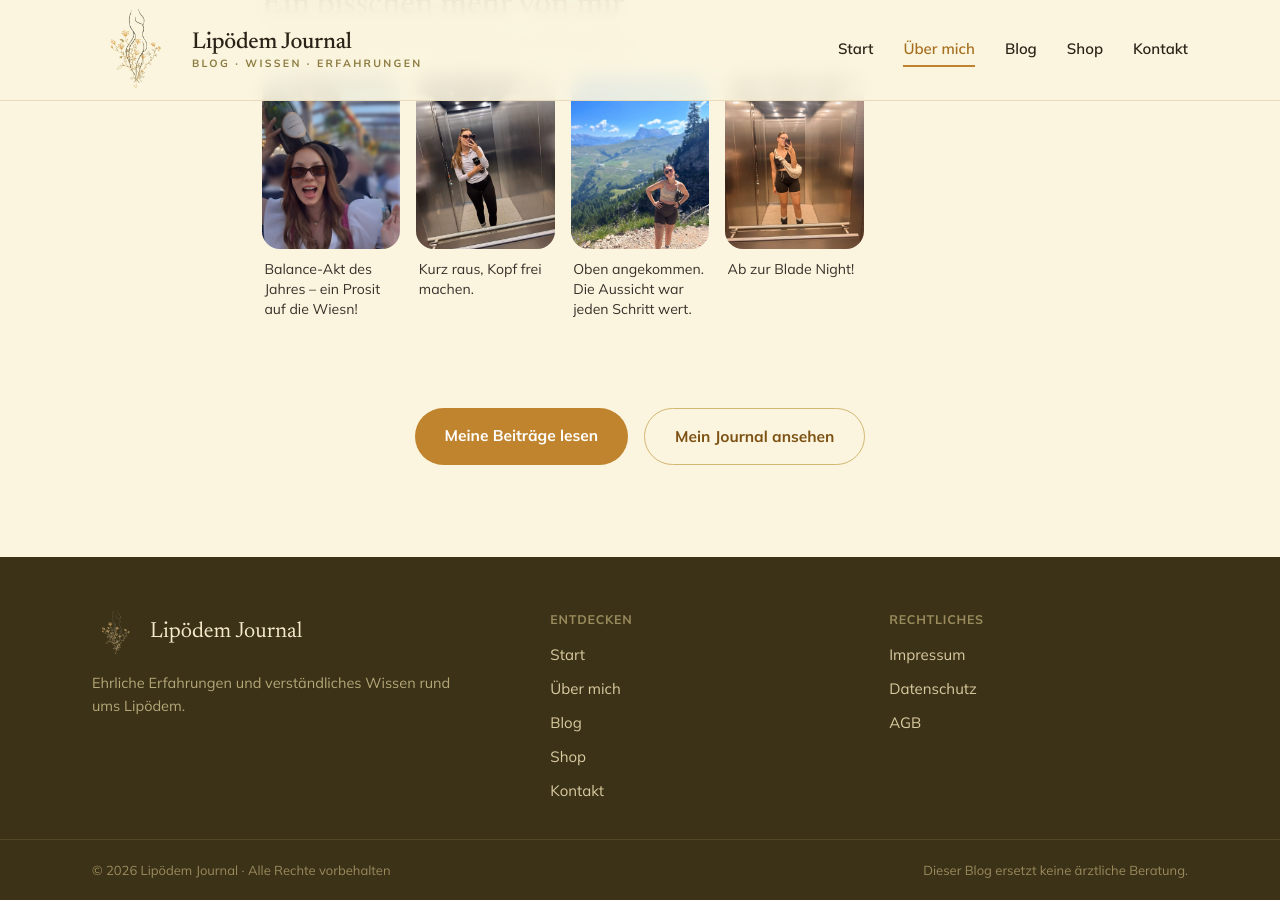
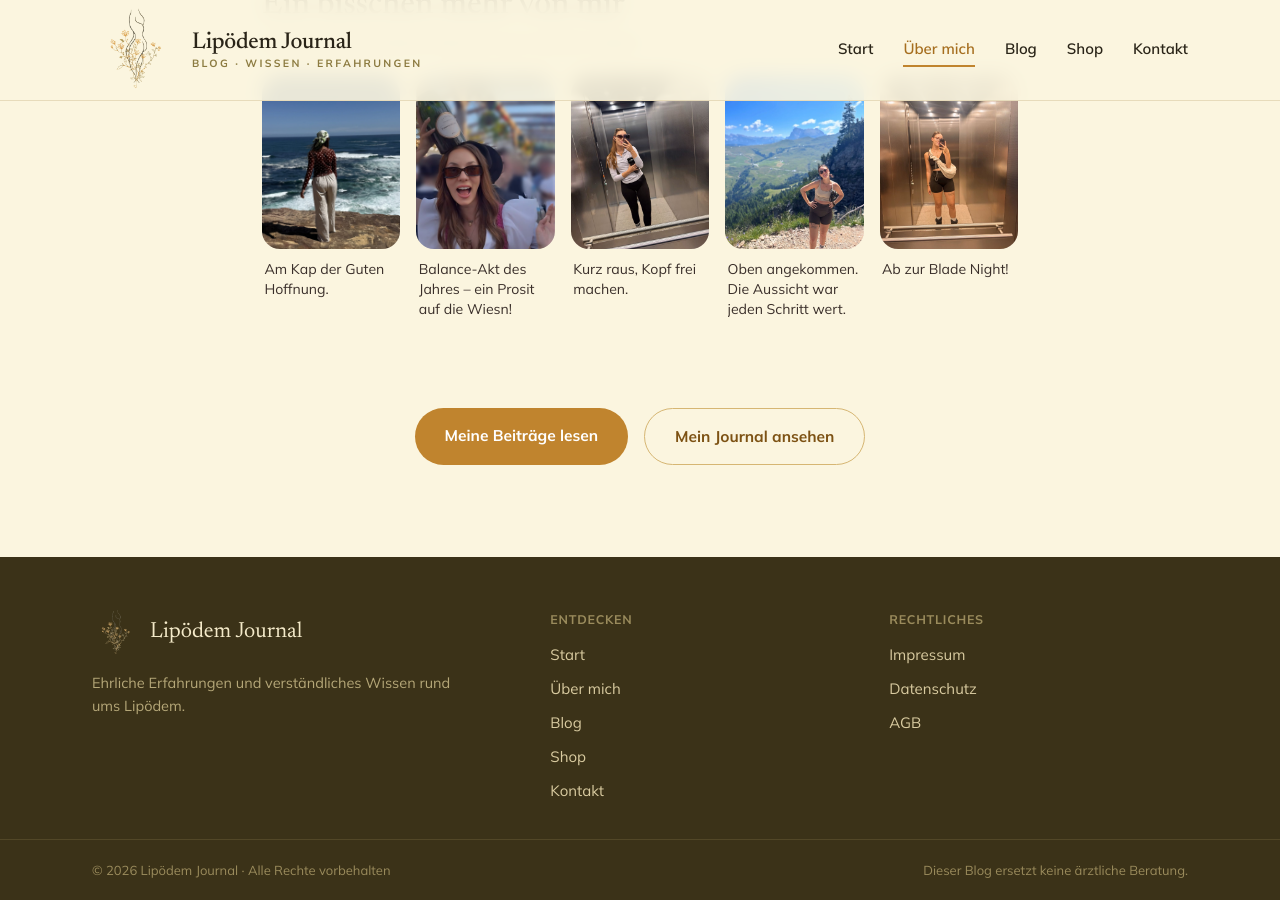
Before and after one commit to Johannaslipoedemjournal/Lip-demjournal-webseite, a Jekyll site: the page built from ueber-mich.html, in a window 1280 px wide and 900 px high, scrolled down 4306 px. Built offline with Jekyll 4.4.1, drawn with Linux system fonts in a browser that asks for light colours.

Commit message:
Update alltag.yaml

```diff
--- a/_data/alltag.yaml
+++ b/_data/alltag.yaml
@@ -21,6 +21,8 @@
 # ─────────────────────────────────────────────────────────
 
 # Hier drunter deine Einträge (entferne das # am Zeilenanfang, um die Beispiele zu nutzen):
+- bild: kap-der-guten-hoffnung.jpg
+  text: "Am Kap der Guten Hoffnung."
 
 - bild: wiesn.jpg
   text: "Balance-Akt des Jahres – ein Prosit auf die Wiesn!"
```
